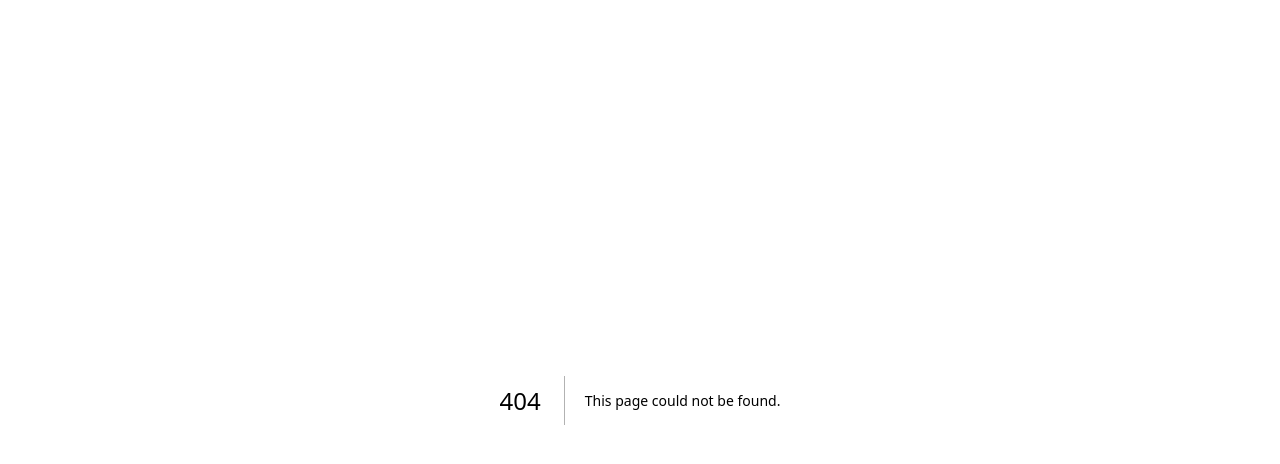
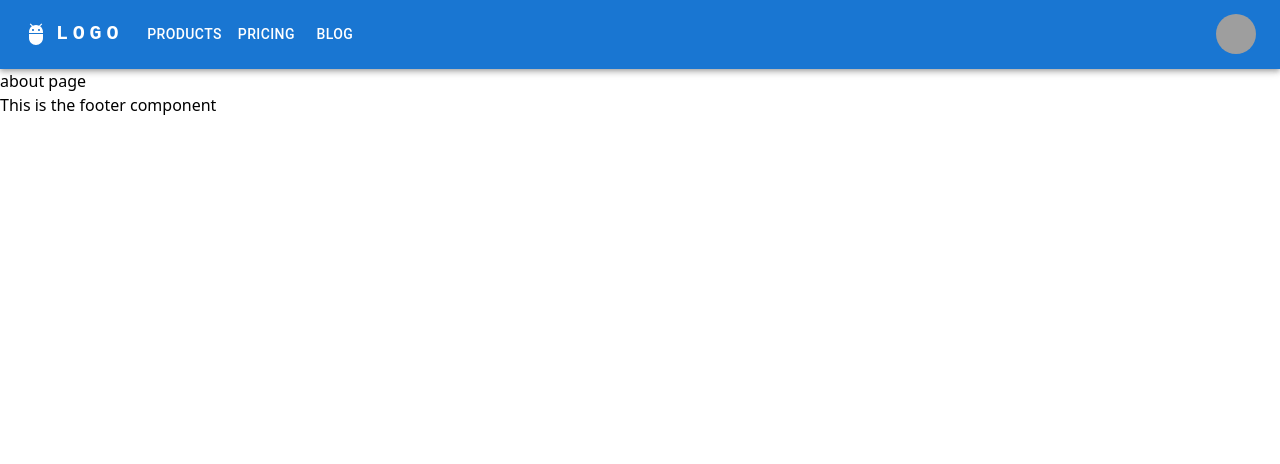
Before and after one commit to ItsMoumita/Next-trip, a Next.js app: page /About in a window 1280 px wide. Before the commit this address had no page. Shown: the top 464 px of the page. Built offline with nearby package versions, Linux system fonts and the light colour scheme; grey boxes are pictures that could not be loaded.

Commit message:
fixed layout n implemnted materia ui for navbar

```diff
--- /dev/null
+++ b/app/About/page.tsx
@@ -0,0 +1,3 @@
+export default function about() {
+  return <div>about page</div>;
+}
--- /dev/null
+++ b/app/Components/footer.tsx
@@ -0,0 +1,5 @@
+const Footer = () => {
+  return <div>This is the footer component</div>;
+};
+
+export default Footer;
--- /dev/null
+++ b/app/Components/navbar.tsx
@@ -0,0 +1,167 @@
+"use client";
+import AdbIcon from "@mui/icons-material/Adb";
+import MenuIcon from "@mui/icons-material/Menu";
+import AppBar from "@mui/material/AppBar";
+import Avatar from "@mui/material/Avatar";
+import Box from "@mui/material/Box";
+import Button from "@mui/material/Button";
+import Container from "@mui/material/Container";
+import IconButton from "@mui/material/IconButton";
+import Menu from "@mui/material/Menu";
+import MenuItem from "@mui/material/MenuItem";
+import Toolbar from "@mui/material/Toolbar";
+import Tooltip from "@mui/material/Tooltip";
+import Typography from "@mui/material/Typography";
+import * as React from "react";
+
+const pages = ["Products", "Pricing", "Blog"];
+const settings = ["Profile", "Account", "Dashboard", "Logout"];
+
+const Navbar = () => {
+  const [anchorElNav, setAnchorElNav] = React.useState<null | HTMLElement>(
+    null,
+  );
+  const [anchorElUser, setAnchorElUser] = React.useState<null | HTMLElement>(
+    null,
+  );
+
+  const handleOpenNavMenu = (event: React.MouseEvent<HTMLElement>) => {
+    setAnchorElNav(event.currentTarget);
+  };
+  const handleOpenUserMenu = (event: React.MouseEvent<HTMLElement>) => {
+    setAnchorElUser(event.currentTarget);
+  };
+
+  const handleCloseNavMenu = () => {
+    setAnchorElNav(null);
+  };
+
+  const handleCloseUserMenu = () => {
+    setAnchorElUser(null);
+  };
+
+  return (
+    <AppBar position="static">
+      <Container maxWidth="xl">
+        <Toolbar disableGutters>
+          <AdbIcon sx={{ display: { xs: "none", md: "flex" }, mr: 1 }} />
+          <Typography
+            variant="h6"
+            noWrap
+            component="a"
+            href="#app-bar-with-responsive-menu"
+            sx={{
+              mr: 2,
+              display: { xs: "none", md: "flex" },
+              fontFamily: "monospace",
+              fontWeight: 700,
+              letterSpacing: ".3rem",
+              color: "inherit",
+              textDecoration: "none",
+            }}
+          >
+            LOGO
+          </Typography>
+
+          <Box sx={{ flexGrow: 1, display: { xs: "flex", md: "none" } }}>
+            <IconButton
+              size="large"
+              aria-label="account of current user"
+              aria-controls="menu-appbar"
+              aria-haspopup="true"
+              onClick={handleOpenNavMenu}
+              color="inherit"
+            >
+              <MenuIcon />
+            </IconButton>
+            <Menu
+              id="menu-appbar"
+              anchorEl={anchorElNav}
+              anchorOrigin={{
+                vertical: "bottom",
+                horizontal: "left",
+              }}
+              keepMounted
+              transformOrigin={{
+                vertical: "top",
+                horizontal: "left",
+              }}
+              open={Boolean(anchorElNav)}
+              onClose={handleCloseNavMenu}
+              sx={{ display: { xs: "block", md: "none" } }}
+            >
+              {pages.map((page) => (
+                <MenuItem key={page} onClick={handleCloseNavMenu}>
+                  <Typography sx={{ textAlign: "center" }}>{page}</Typography>
+                </MenuItem>
+              ))}
+            </Menu>
+          </Box>
+          <AdbIcon sx={{ display: { xs: "flex", md: "none" }, mr: 1 }} />
+          <Typography
+            variant="h5"
+            noWrap
+            component="a"
+            href="#app-bar-with-responsive-menu"
+            sx={{
+              mr: 2,
+              display: { xs: "flex", md: "none" },
+              flexGrow: 1,
+              fontFamily: "monospace",
+              fontWeight: 700,
+              letterSpacing: ".3rem",
+              color: "inherit",
+              textDecoration: "none",
+            }}
+          >
+            LOGO
+          </Typography>
+          <Box sx={{ flexGrow: 1, display: { xs: "none", md: "flex" } }}>
+            {pages.map((page) => (
+              <Button
+                key={page}
+                onClick={handleCloseNavMenu}
+                sx={{ my: 2, color: "white", display: "block" }}
+              >
+                {page}
+              </Button>
+            ))}
+          </Box>
+          <Box sx={{ flexGrow: 0 }}>
+            <Tooltip title="Open settings">
+              <IconButton onClick={handleOpenUserMenu} sx={{ p: 0 }}>
+                <Avatar alt="Remy Sharp" src="/static/images/avatar/2.jpg" />
+              </IconButton>
+            </Tooltip>
+            <Menu
+              sx={{ mt: "45px" }}
+              id="menu-appbar"
+              anchorEl={anchorElUser}
+              anchorOrigin={{
+                vertical: "top",
+                horizontal: "right",
+              }}
+              keepMounted
+              transformOrigin={{
+                vertical: "top",
+                horizontal: "right",
+              }}
+              open={Boolean(anchorElUser)}
+              onClose={handleCloseUserMenu}
+            >
+              {settings.map((setting) => (
+                <MenuItem key={setting} onClick={handleCloseUserMenu}>
+                  <Typography sx={{ textAlign: "center" }}>
+                    {setting}
+                  </Typography>
+                </MenuItem>
+              ))}
+            </Menu>
+          </Box>
+        </Toolbar>
+      </Container>
+    </AppBar>
+  );
+};
+
+export default Navbar;
--- a/app/layout.tsx
+++ b/app/layout.tsx
@@ -1,29 +1,32 @@
-import type { Metadata } from "next";
-import { Geist, Geist_Mono } from "next/font/google";
+// import type { Metadata } from "next";
+// import { Geist, Geist_Mono } from "next/font/google";
+import Footer from "./Components/footer";
+import Navbar from "./Components/navbar";
 import "./globals.css";
 
-const geistSans = Geist({
-  variable: "--font-geist-sans",
-  subsets: ["latin"],
-});
+// const geistSans = Geist({
+//   variable: "--font-geist-sans",
+//   subsets: ["latin"],
+// });
 
-const geistMono = Geist_Mono({
-  variable: "--font-geist-mono",
-  subsets: ["latin"],
-});
+// const geistMono = Geist_Mono({
+//   variable: "--font-geist-mono",
+//   subsets: ["latin"],
+// });
 
-export const metadata: Metadata = {
-  title: "Create Next App",
-  description: "Generated by create next app",
-};
+// export const metadata: Metadata = {
+//   title: "Create Next App",
+//   description: "Generated by create next app",
+// };
 
 export default function RootLayout({ children }: LayoutProps<"/">) {
   return (
-    <html
-      lang="en"
-      className={`${geistSans.variable} ${geistMono.variable} h-full antialiased`}
-    >
-      <body className="min-h-full flex flex-col">{children}</body>
+    <html lang="en">
+      <body className="min-h-full flex flex-col">
+        <Navbar></Navbar>
+        {children}
+        <Footer></Footer>
+      </body>
     </html>
   );
 }
--- a/app/page.tsx
+++ b/app/page.tsx
@@ -1,3 +1,5 @@
-export default function Home() {
-  return <></>;
-}
+const Home = () => {
+  return <div>This is home</div>;
+};
+
+export default Home;
--- a/package.json
+++ b/package.json
@@ -9,6 +9,10 @@
     "lint": "eslint"
   },
   "dependencies": {
+    "@emotion/react": "^11.14.0",
+    "@emotion/styled": "^11.14.1",
+    "@mui/icons-material": "^9.5.0",
+    "@mui/material": "^9.5.0",
     "next": "16.4.0",
     "react": "19.3.0",
     "react-dom": "19.3.0"
```
Also changed, not shown: 1 other file (tests, documents, lock files or other folders).
